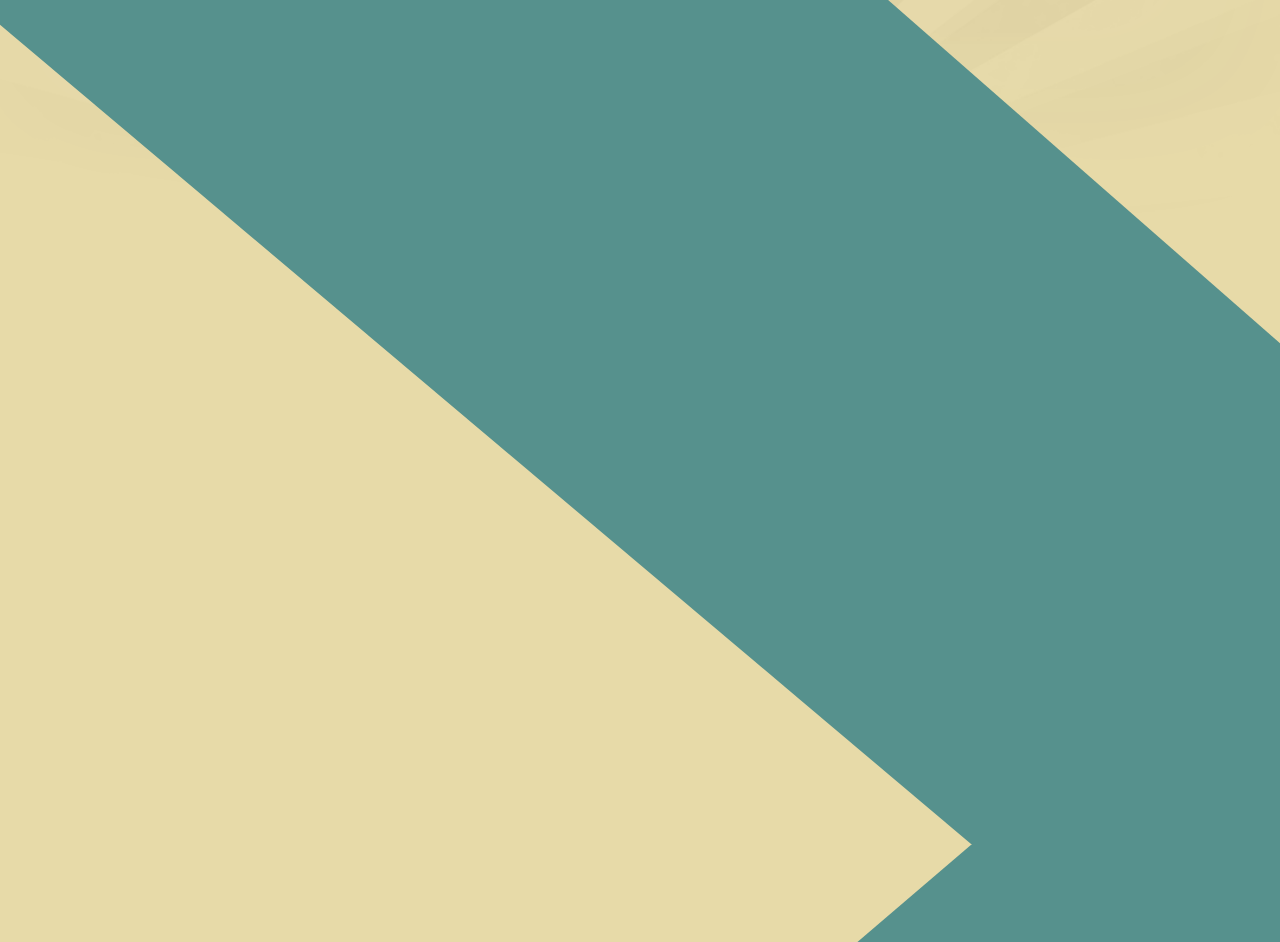
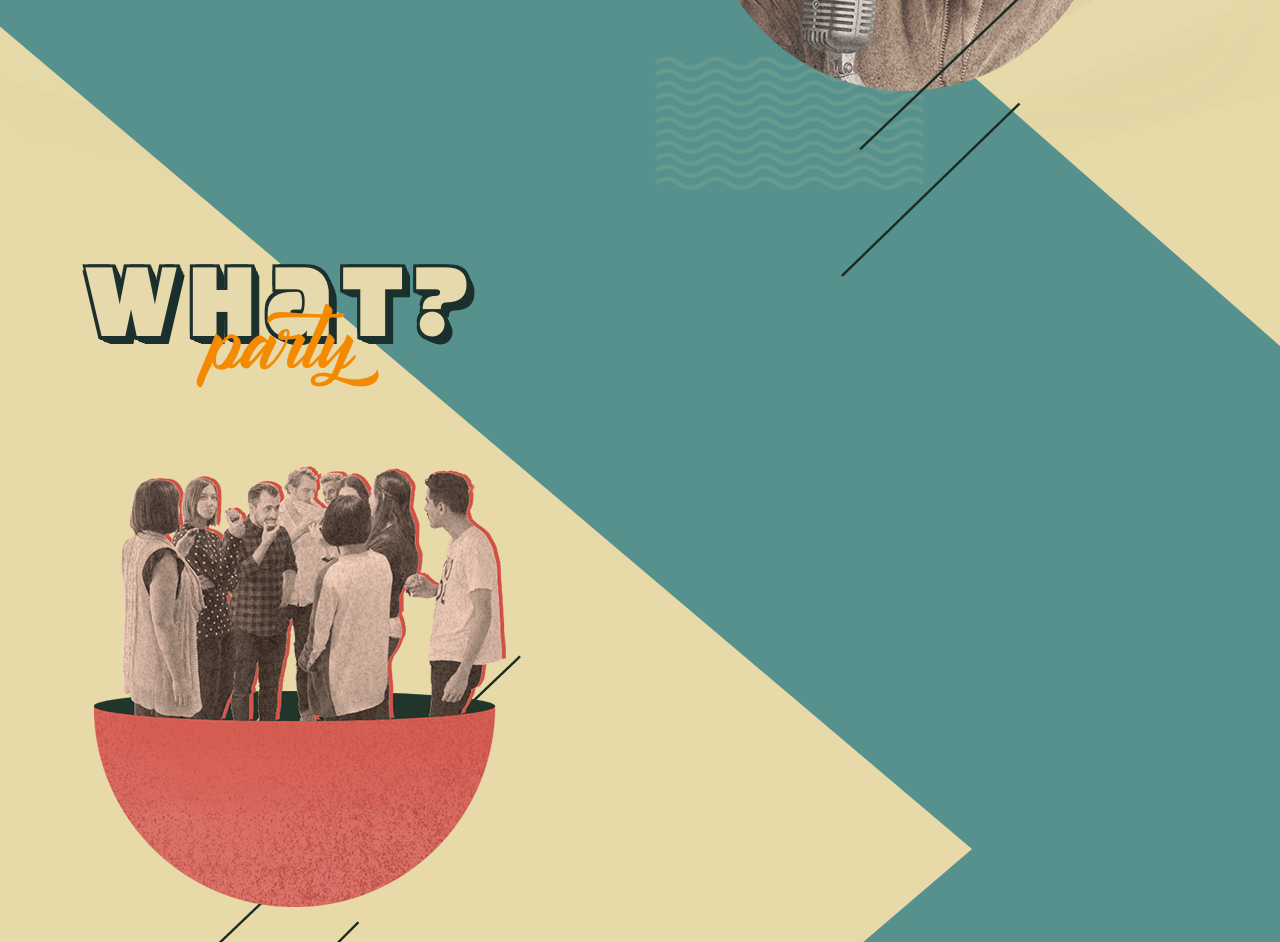
Before and after one commit to ned4ded/krypto-fuck-up-evening, a website: page www/index.html in a window 1280 px wide. Shown: the part 571-1513 px from the top of the page. Drawn offline with nearby package versions, Linux system fonts and the light colour scheme.

Commit message:
add the jumbotron, add a part of the about section

```diff
--- a/src/styles/base.scss
+++ b/src/styles/base.scss
@@ -1,7 +1,74 @@
+@import './fonts.scss';
 @import './variables.scss';
 
 body {
   margin: 0;
 }
 
+.heading {
+  position: relative;
+
+  &__line {
+    font-family: $ff-bl;
+    font-size: 97.5px;
+    line-height: 90px;
+    text-transform: capitalize;
+    display: block;
+    color: $text-color-yellow-light;
+    text-shadow:
+      3px -3px $text-color-green-dark, // to top right
+
+      3.625px -1.625px $text-color-green-dark, // from top right to max distance
+      4.25px -0.25px $text-color-green-dark,
+      4.875px 1.125px $text-color-green-dark,
+      5.5px 2.5px $text-color-green-dark,
+      6.125px 3.875px $text-color-green-dark,
+      6.75px 5.25px $text-color-green-dark,
+      7.375px 6.625px $text-color-green-dark,
+
+
+      -3px -3px $text-color-green-dark, //to top left
+
+      3px 3px $text-color-green-dark, // to bottom right
+
+
+      -1.625px 3.625px $text-color-green-dark, // from bottom left to max distance
+      -0.25px 4.25px $text-color-green-dark,
+      1.125px 4.875px $text-color-green-dark,
+      2.5px 5.5px $text-color-green-dark,
+      3.875px 6.125px $text-color-green-dark,
+      5.25px 6.75px $text-color-green-dark,
+      6.625px 7.375px $text-color-green-dark,
+
+      8px 8px $text-color-green-dark, // max distance
+
+      -3px 3px $text-color-green-dark; // to bottom left
+
+    letter-spacing: 11.5px;
+  }
+
+  &__caption {
+    position: absolute;
+    bottom: -60px;
+    left: 50%;
+
+    display: block;
+
+    transform: translateX(-50%);
+
+    color: $text-color-orange;
+
+    font-family: $ff-amon;
+    font-size: 152px;
+    font-weight: normal;
+    line-height: 100%;
+
+    &--position {
+      &--jumbotron {
+        left: 45%;
+      }
+    }
+  }
+}
+
 @import './blocks/base.scss';
--- /dev/null
+++ b/src/styles/blocks/_about.scss
@@ -0,0 +1,14 @@
+.about {
+  margin-top: -45px;
+  margin-bottom: -250px;
+
+  &__heading {
+    display: inline-block;
+    margin-bottom: 120px;
+  }
+
+  &__block {
+    display: flex;
+    justify-content: center;
+  }
+}
--- a/src/styles/blocks/_base.scss
+++ b/src/styles/blocks/_base.scss
@@ -1,3 +1,4 @@
 @import './background.scss';
 @import './header.scss';
 @import './jumbotron.scss';
+@import './about.scss';
--- a/src/styles/blocks/_header.scss
+++ b/src/styles/blocks/_header.scss
@@ -1,5 +1,6 @@
 .header {
   padding-top: 50px;
+  margin-bottom: 100px;
 
   &__logo {
     display: flex;
--- a/src/styles/blocks/_jumbotron.scss
+++ b/src/styles/blocks/_jumbotron.scss
@@ -1,2 +1,5 @@
 .jumbotron {
+  &__heading {
+    margin-top: 75px;
+  }
 }
--- a/www/css/main.css
+++ b/www/css/main.css
@@ -1,5 +1,43 @@
+@font-face {
+  font-family: 'StrenuousBlack';
+  src: url("../assets/fonts/strenuous-bl.woff") format("woff");
+  font-weight: 400;
+  font-style: normal; }
+
+@font-face {
+  font-family: 'Amontillados';
+  src: url("../assets/fonts/amontillados.woff") format("woff");
+  font-weight: 400;
+  font-style: normal; }
+
 body {
   margin: 0; }
+
+.heading {
+  position: relative; }
+  .heading__line {
+    font-family: "StrenuousBlack", sans-serif;
+    font-size: 97.5px;
+    line-height: 90px;
+    text-transform: capitalize;
+    display: block;
+    color: #e6daac;
+    text-shadow: 3px -3px #1c302e, 3.625px -1.625px #1c302e, 4.25px -0.25px #1c302e, 4.875px 1.125px #1c302e, 5.5px 2.5px #1c302e, 6.125px 3.875px #1c302e, 6.75px 5.25px #1c302e, 7.375px 6.625px #1c302e, -3px -3px #1c302e, 3px 3px #1c302e, -1.625px 3.625px #1c302e, -0.25px 4.25px #1c302e, 1.125px 4.875px #1c302e, 2.5px 5.5px #1c302e, 3.875px 6.125px #1c302e, 5.25px 6.75px #1c302e, 6.625px 7.375px #1c302e, 8px 8px #1c302e, -3px 3px #1c302e;
+    letter-spacing: 11.5px; }
+  .heading__caption {
+    position: absolute;
+    bottom: -60px;
+    left: 50%;
+    display: block;
+    -webkit-transform: translateX(-50%);
+            transform: translateX(-50%);
+    color: #f48a01;
+    font-family: "Amontillados", sans-serif;
+    font-size: 152px;
+    font-weight: normal;
+    line-height: 100%; }
+    .heading__caption--position--jumbotron {
+      left: 45%; }
 
 .bg {
   background-color: #e7daa8; }
@@ -41,7 +79,8 @@ body {
     background-position: center, top; }
 
 .header {
-  padding-top: 50px; }
+  padding-top: 50px;
+  margin-bottom: 100px; }
   .header__logo {
     display: -webkit-box;
     display: -ms-flexbox;
@@ -57,3 +96,20 @@ body {
         -ms-flex-pack: center;
             justify-content: center;
     width: 100%; }
+
+.jumbotron__heading {
+  margin-top: 75px; }
+
+.about {
+  margin-top: -45px;
+  margin-bottom: -250px; }
+  .about__heading {
+    display: inline-block;
+    margin-bottom: 120px; }
+  .about__block {
+    display: -webkit-box;
+    display: -ms-flexbox;
+    display: flex;
+    -webkit-box-pack: center;
+        -ms-flex-pack: center;
+            justify-content: center; }
--- a/www/index.html
+++ b/www/index.html
@@ -20,7 +20,8 @@
   <div class="bg__group bg__group--number--one">
 
     <div class="bg__container">
-      <svg class="bg__img bg__img--group--one" xmlns="http://www.w3.org/2000/svg" viewBox="0 0 1440 1415" preserveAspectRatio="none">
+      <svg class="bg__img bg__img--group--one" xmlns="http://www.w3.org/2000/svg" viewBox="0 0 1440 1665" preserveAspectRatio="none">
+      <!-- viewBox="0 0 1440 1415"-->
         <path fill="#56918d" fill-rule="evenodd" d="M-507.75,99.753l571.5-321.01L1520.25,1054.71l40.5,790.35Z" data-name="bg 1"/>
       </svg>
     </div>
@@ -38,9 +39,27 @@
     </header>
 
     <div class="container jumbotron">
-
+      <div class="row">
+        <div class="col-6">
+          <h1 class="heading jumbotron__heading"><span class="heading__line">Krypto</span><span class="heading__line">Fuck-up</span><span class="heading__caption heading__caption--position--jumbotron">evening</span></h1>
+        </div>
+        <div class="col-6">
+          <img class="jumbotron__img" src="/assets/imgs/jumbotron-img.png" width="549" height="608" alt="What's going on?">
+        </div>
+      </div>
     </div>
 
+    <div class="container about">
+      <div class="row">
+        <div class="col-12">
+          <h2 class="heading about__heading"><span class="heading__line">What?</span><span class="heading__caption">party</span></h2>
+        </div>
+        <div class="about__block col-5">
+          <img class="about__img" src="/assets/imgs/about-img.png" width="427" height="633" alt="What's going on?">
+        </div>
+        <div class="col-7"></div>
+      </div>
+    </div>
   </div>
 
   <div class="bg__group bg__group--number--two">
@@ -50,6 +69,7 @@
         <path fill="#56918d" fill-rule="evenodd" d="M1335,1172.29l343.5,429.01L-13.5,3096.1l-3-768.02Z" data-name="bg 2" transform="translate(0 -1172.28)"/>
       </svg>
     </div>
+
 
   </div>
 
```
Also changed, not shown: src/pages/index.html (+22 -2 lines), src/styles/_fonts.scss (added, +13 -0 lines), src/styles/_variables.scss (+7 -0 lines), www/assets/fonts/amontillado.woff (added), www/assets/fonts/amontillados.woff (added), www/assets/fonts/strenuous-bl.woff (added), www/assets/imgs/about-img.png (added), www/assets/imgs/jumbotron-img.png (added).
